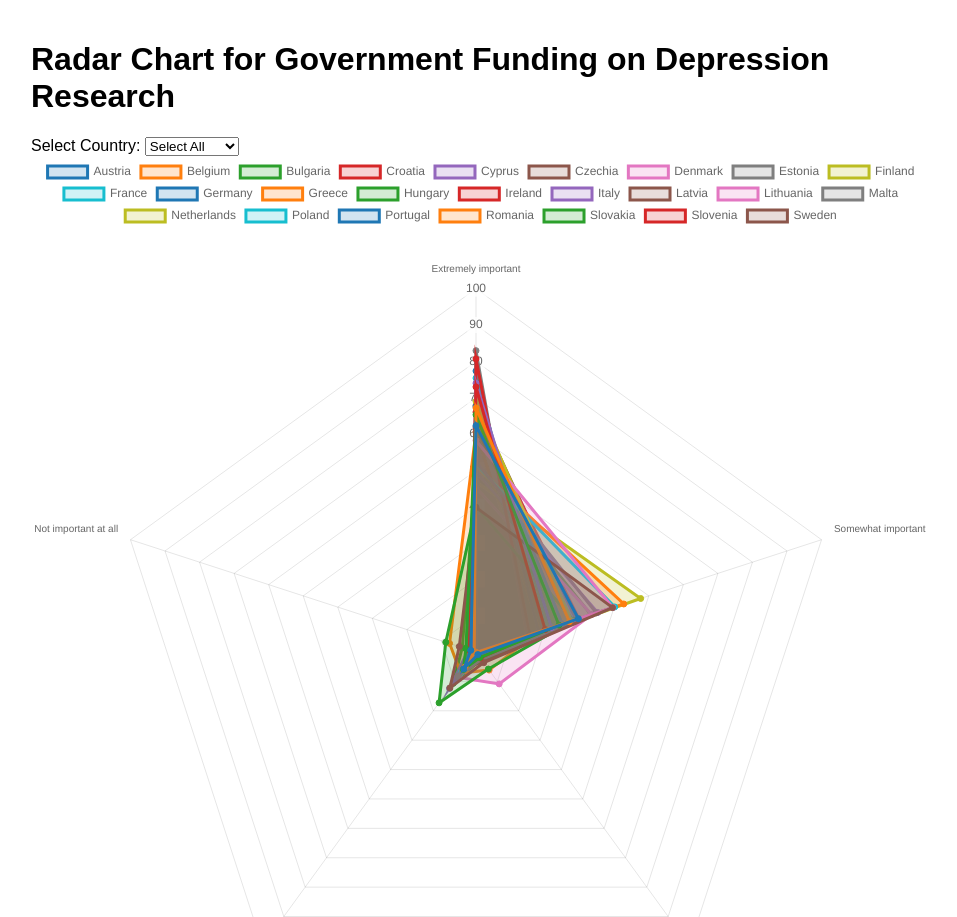
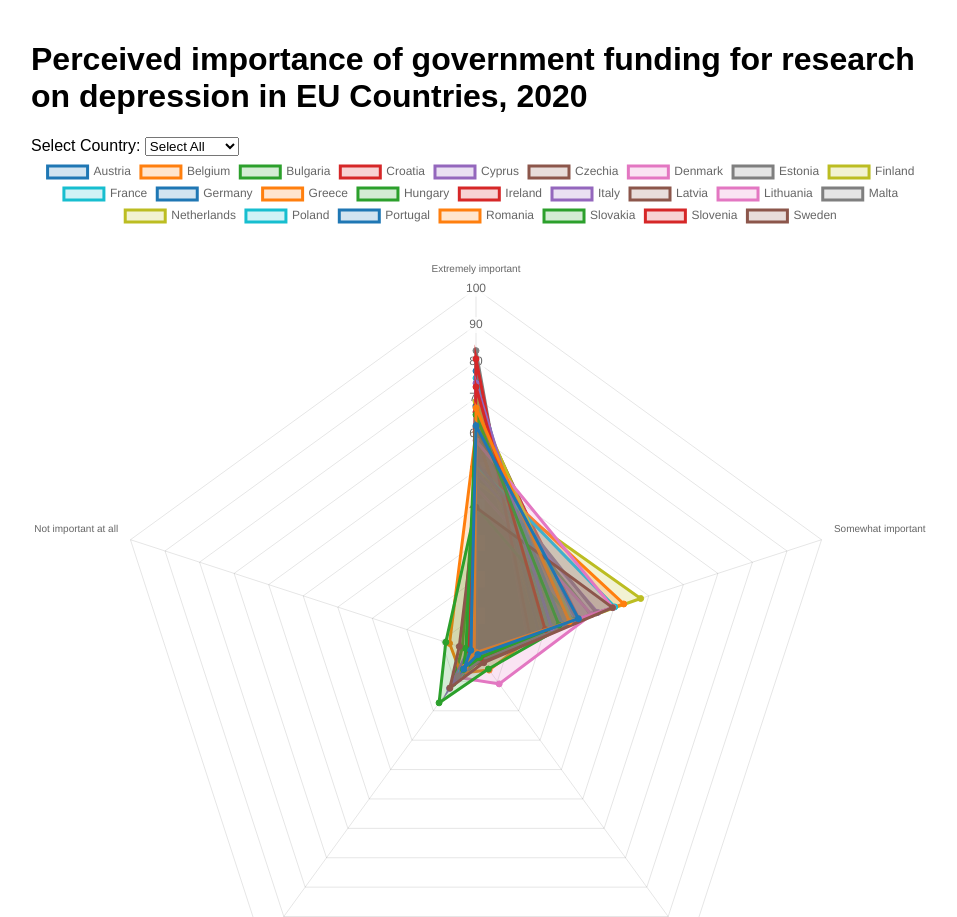
Before and after one commit to tong1104/cos30045_project_group5, a plain HTML site: page design4/design4.html in a window 1280 px wide. Shown: the top 917 px of the page, without its empty margins (159-1116 px from the left). Drawn offline with nearby package versions, Linux system fonts and the light colour scheme.

Commit message:
Update design4.html

```diff
--- a/design4/design4.html
+++ b/design4/design4.html
@@ -9,7 +9,7 @@
 <body>
 
     <div class="content-container">
-        <h1>Radar Chart for Government Funding on Depression Research</h1>
+        <h1>Perceived importance of government funding for research on depression in EU Countries, 2020</h1>
         <label for="country-select">Select Country:</label>
         <select id="country-select"></select>
         <canvas id="radarChart" width="600" height="600"></canvas>
```
